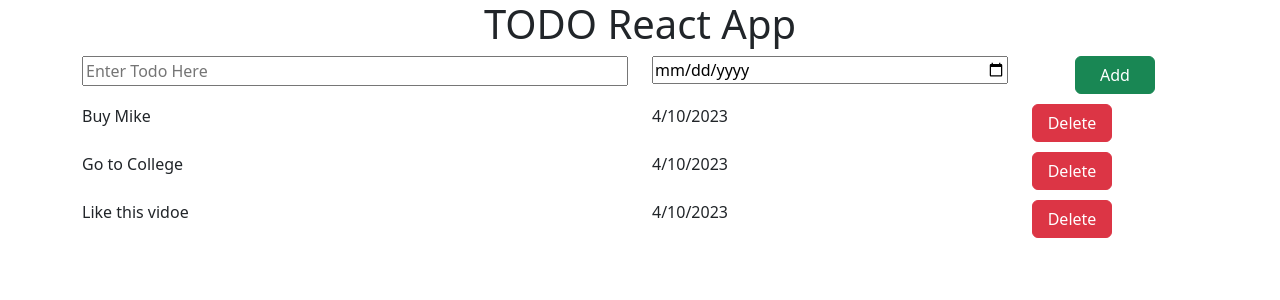
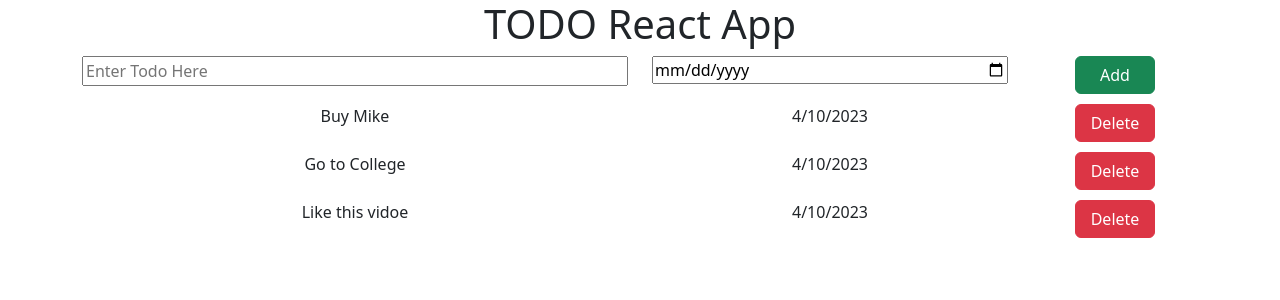
Before and after one commit to BrijeshMarshettiwar/REACT-practice-project, a React (Vite) app in the folder 1-todo-app-version-one/: page / in a window 1280 px wide. Shown: the top 300 px of the page. Built offline with nearby package versions, Linux system fonts and the light colour scheme.

Commit message:
Update App.css

```diff
--- a/1-todo-app-version-one/src/App.css
+++ b/1-todo-app-version-one/src/App.css
@@ -1,16 +1,5 @@
-h1{
-  font-weight: 700;
-  font-size: 45px;
-  margin: 10px;
-  margin-bottom: 20px;
-}
-
 input{
   width: 100%;
-}
-
-.items-container{
-  text-align: left;
 }
 
 .Kg-row{
```
